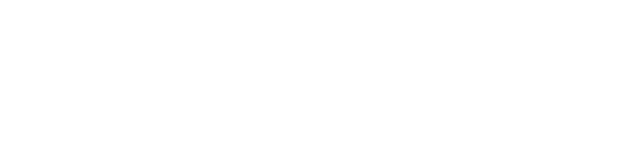
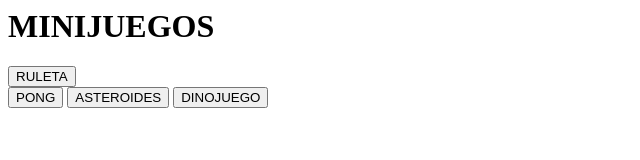
Before and after one commit to Jgromero810/proyecto-final-integrador_romero-franco, a plain HTML site: page index.html in a window 1280 px wide. Shown: the whole page, without its empty margins (0-640 px from the left). Drawn offline with Linux system fonts and the light colour scheme.

Commit message:
Disposición de los juegos en el index.

```diff
--- a/index.html
+++ b/index.html
@@ -1,10 +1,30 @@
-<html lang="en">
+<html lang="es">
 <head>
     <meta charset="UTF-8">
     <meta name="viewport" content="width=device-width, initial-scale=1.0">
-    <title>Document</title>
+    <title>MINIJUEGOS</title>
 </head>
 <body>
+    <header>
+    <h1 class="text-center text-white p-3 mb-2 bg-dark bg-gradient">MINIJUEGOS</h1>
+  </header>
 
+  <main >
+
+    <section> <!-- carrousel en un futuro, ahora tiene el minijuego de ruleta -->
+        <button id="botonR">RULETA</button>
+    </section>
+
+    <div> <!-- minijuegos en mosaico/cuadricula -->
+    <button class="rounded-pill p-2 w-25 mx-2 fw-bold fs-3" id="botonCa">PONG</button>
+
+    <button class="rounded-pill p-2 w-25 mx-2 fw-bold fs-3" id="botonM">ASTEROIDES</button>
+
+    <button class="rounded-pill p-2 w-25 mx-2 fw-bold fs-3" id="botonS">DINOJUEGO</button>
+
+  </main>
+
+  <footer>
+  </footer>
 </body>
 </html>
```
